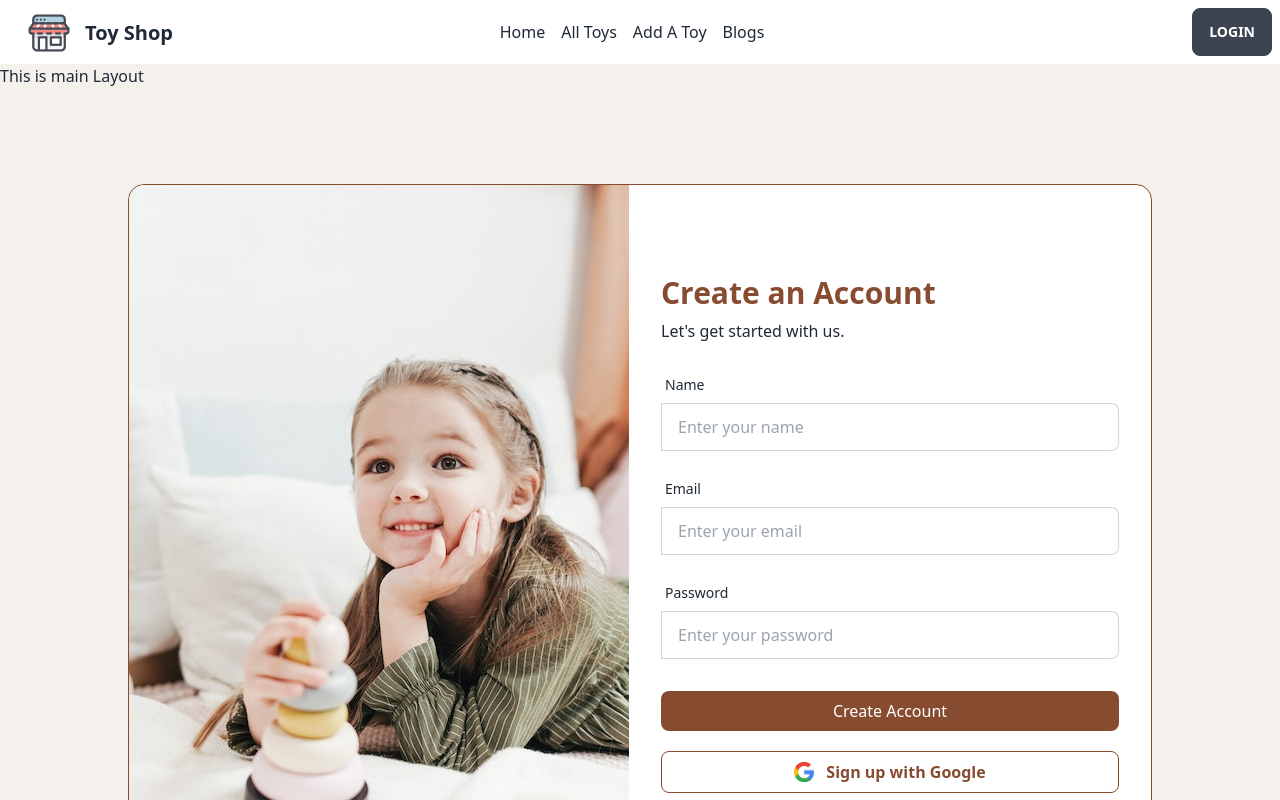
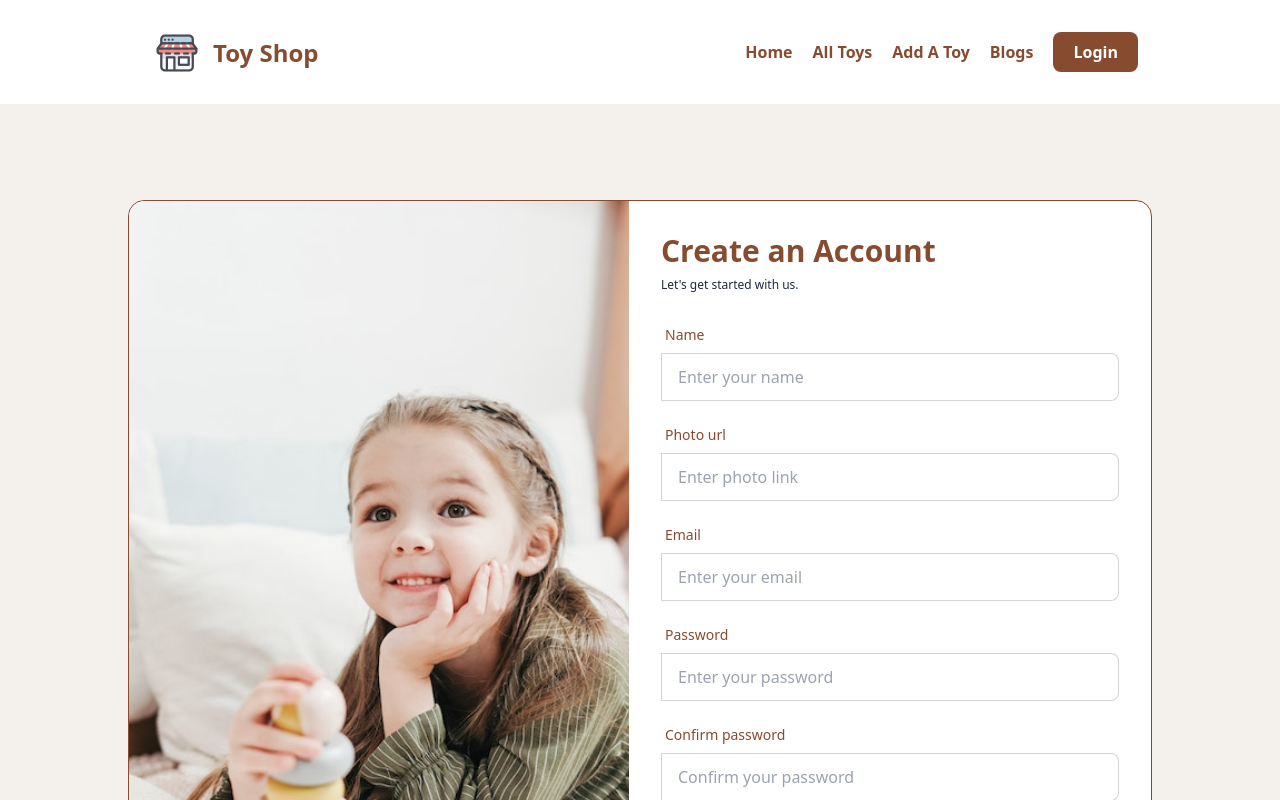
Before and after one commit to ijazhossain/toy-marketplace-client-asg-11-jazz, a React (Vite) app: page /registration in a window 1280 px wide. Shown: the top 800 px of the page. Built offline with nearby package versions, Linux system fonts and the light colour scheme; no server answers.

Commit message:
authentication implemented && navbar style changed

```diff
--- a/package.json
+++ b/package.json
@@ -17,6 +17,7 @@
     "react": "^18.2.0",
     "react-dom": "^18.2.0",
     "react-router-dom": "^6.11.2",
+    "react-toastify": "^9.1.3",
     "sort-by": "^1.2.0"
   },
   "devDependencies": {
--- a/src/Layouts/Main.jsx
+++ b/src/Layouts/Main.jsx
@@ -7,7 +7,6 @@ const Main = () => {
     return (
         <div className='bg-[#f4f1ec]'>
             <Header></Header>
-            <h1>This is main Layout</h1>
             <Outlet></Outlet>
             <Footer></Footer>
         </div>
--- /dev/null
+++ b/src/Providers/AuthProvider.jsx
@@ -0,0 +1,57 @@
+import { createContext, useEffect, useState } from "react";
+import { GoogleAuthProvider, createUserWithEmailAndPassword, getAuth, onAuthStateChanged, signInWithEmailAndPassword, signInWithPopup, signOut } from "firebase/auth";
+import app from "../firebase/firebase.config";
+
+export const AuthContext = createContext(null);
+const auth = getAuth(app);
+const provider = new GoogleAuthProvider();
+
+const AuthProvider = ({ children }) => {
+    const [user, setUser] = useState(null);
+    const [loading, setLoading] = useState(true);
+    const [reload, setReload] = useState(0)
+    const createUser = (email, password) => {
+        setLoading(true);
+        return createUserWithEmailAndPassword(auth, email, password);
+    }
+    const login = (email, password) => {
+        setLoading(true);
+        return signInWithEmailAndPassword(auth, email, password)
+    }
+    const logOut = () => {
+        setLoading(true);
+        return signOut(auth)
+    }
+    const googleSignIn = () => {
+        setLoading(true);
+        return signInWithPopup(auth, provider)
+    }
+    useEffect(() => {
+        const unsubscribe = onAuthStateChanged(auth, currentUser => {
+            console.log('on auth state user', currentUser);
+            setUser(currentUser)
+            setLoading(false)
+
+            return () => {
+                return unsubscribe();
+            }
+        })
+    }, [reload])
+    const authInfo = {
+        user,
+        loading,
+        createUser,
+        login,
+        logOut,
+        reload,
+        setReload,
+        googleSignIn
+    }
+    return (
+        <AuthContext.Provider value={authInfo}>
+            {children}
+        </AuthContext.Provider>
+    );
+};
+
+export default AuthProvider;
--- a/src/firebase/firebase.config.js
+++ b/src/firebase/firebase.config.js
@@ -2,7 +2,7 @@
 import { initializeApp } from "firebase/app";
 // TODO: Add SDKs for Firebase products that you want to use
 // https://firebase.google.com/docs/web/setup#available-libraries
-console.log(import.meta.env.VITE_APPID);
+// console.log(import.meta.env.VITE_APPID);
 // Your web app's Firebase configuration
 const firebaseConfig = {
     apiKey: import.meta.env.VITE_APIKEY,
--- a/src/index.css
+++ b/src/index.css
@@ -1,3 +1,7 @@
 @tailwind base;
 @tailwind components;
 @tailwind utilities;
+
+.label-text {
+    @apply text-[#874b30]
+}
--- a/src/main.jsx
+++ b/src/main.jsx
@@ -3,8 +3,11 @@ import ReactDOM from 'react-dom/client'
 import './index.css'
 import { RouterProvider } from 'react-router-dom'
 import router from './Routes/Routes.jsx'
+import AuthProvider from './Providers/AuthProvider'
 
 
 ReactDOM.createRoot(document.getElementById('root')).render(
-  <RouterProvider router={router}></RouterProvider>
+  <AuthProvider>
+    <RouterProvider router={router}></RouterProvider>
+  </AuthProvider>
 )
--- a/src/pages/Registration/Login.jsx
+++ b/src/pages/Registration/Login.jsx
@@ -1,16 +1,29 @@
 import { Link } from 'react-router-dom';
 import img from '../../assets/images/login.jpg'
 import SocialLogin from '../Shared/SocialLogin/SocialLogin';
+import { useContext, useState } from 'react';
+import { AuthContext } from '../../Providers/AuthProvider';
 /* ==========================
             Login
  ============================*/
 const Login = () => {
+    const { login } = useContext(AuthContext);
+    const [error, setError] = useState('')
     const handleLogin = (event) => {
         event.preventDefault();
         const form = event.target;
         const email = form.email.value;
         const password = form.password.value;
         console.log(email, password);
+        setError('')
+        login(email, password)
+            .then(result => {
+                const loggedUser = result.user;
+                console.log(loggedUser);
+            }).catch(error => {
+                console.log(error?.message);
+                setError(error?.message)
+            })
     }
     return (
         <>
@@ -18,7 +31,7 @@ const Login = () => {
                 <figure><img src={img} alt="Album" /></figure>
                 <div className="card-body my-auto ">
                     <h2 className="text-[#874b30] font-semibold  text-3xl  ">Welcome Back</h2>
-                    <p className='mb-4'>Please enter your details</p>
+                    <p className='mb-4 text-xs'>Please enter your details</p>
                     <form onSubmit={handleLogin}>
                         <div className="form-control mb-5">
                             <label className="label">
@@ -42,6 +55,7 @@ const Login = () => {
                     </form>
                     <SocialLogin>Log in with Google</SocialLogin>
                     <p className='mt-5'>Do not have an account? <Link to="/registration" className='text-[#874b30] font-semibold '>Sign up for free</Link></p>
+                    <p className='text-red-500 font-bold'>{error}</p>
 
                 </div>
 
--- a/src/pages/Registration/Registration.jsx
+++ b/src/pages/Registration/Registration.jsx
@@ -1,36 +1,92 @@
-import { Link } from 'react-router-dom';
+import { Link, useNavigate } from 'react-router-dom';
 import img from '../../assets/images/registration.jpg'
-
 import SocialLogin from '../Shared/SocialLogin/SocialLogin';
+import { useContext, useState } from 'react';
+import { AuthContext } from '../../Providers/AuthProvider';
+import { sendEmailVerification, updateProfile } from 'firebase/auth';
+import { ToastContainer, toast } from 'react-toastify';
+import 'react-toastify/dist/ReactToastify.css';
 /* =============================
         Registration
 ================================= */
 const Registration = () => {
+    const { createUser, setReload } = useContext(AuthContext);
+    const [error, setError] = useState('');
+    const navigate = useNavigate();
     const handleRegister = (event) => {
         event.preventDefault();
         const form = event.target;
         const name = form.name.value;
         const email = form.email.value;
         const password = form.password.value;
-        console.log(name, email, password);
+        const confirmPassword = form.confirmPassword.value;
+        const photoUrl = form.photoUrl.value;
+        console.log(name, email, password, photoUrl, confirmPassword);
+        setError('')
+        if (!email || !password) {
+            return;
+        }
+        if (password !== confirmPassword) {
+            setError(`Passwords didn't match!`)
+            return;
+        }
+        if (password.length === 0) {
+            return;
+        }
+        if (password.length < 6) {
+            setError(`Password must be 6 characters or more!`)
+            return;
+        }
+        createUser(email, password)
+            .then(result => {
+                const registeredUser = result.user;
+                console.log(registeredUser);
+                sendEmailVerification(registeredUser)
+                    .then(() => {
+                        toast('Email verification sent to ' + email)
+                    }).catch(error => {
+                        console.log(error);
+                        setError(error?.message)
+                    })
+                updateProfile(registeredUser, {
+                    displayName: name,
+                    photoURL: photoUrl
+                }).then(() => {
+                    setReload(Date.now())
+                }).catch(error => {
+                    console.log(error?.message);
+                    setError(error?.message)
+                })
+                navigate('/')
+            }).catch(error => {
+                console.log(error);
+                setError(error?.message)
+            })
     }
     return (
         <div className="card lg:card-side w-[80%] mx-auto border border-[#874b30] bg-white my-24">
-            <figure><img src={img} alt="Album" /></figure>
+            <figure><img className='h-full' src={img} alt="Album" /></figure>
             <div className="card-body my-auto ">
                 <h2 className="text-[#874b30] font-semibold  text-3xl  ">Create an Account</h2>
-                <p className='mb-4'>Let's get started with us.</p>
+                <p className='mb-4 text-xs'>Let's get started with us.</p>
                 <form onSubmit={handleRegister}>
-                    <div className="form-control mb-5">
+                    <div className="form-control mb-4">
                         <label className="label">
                             <span className="label-text">Name</span>
                         </label>
                         <label className="input-group">
-
                             <input type="text" name='name' placeholder="Enter your name" className="input input-bordered w-full" required />
                         </label>
                     </div>
-                    <div className="form-control mb-5">
+                    <div className="form-control mb-4">
+                        <label className="label">
+                            <span className="label-text">Photo url</span>
+                        </label>
+                        <label className="input-group">
+                            <input type="text" name='photoUrl' placeholder="Enter photo link" className="input input-bordered w-full" required />
+                        </label>
+                    </div>
+                    <div className="form-control mb-4">
                         <label className="label">
                             <span className="label-text">Email</span>
                         </label>
@@ -39,7 +95,7 @@ const Registration = () => {
                             <input type="email" name='email' placeholder="Enter your email" className="input input-bordered w-full" required />
                         </label>
                     </div>
-                    <div className="form-control">
+                    <div className="form-control mb-4">
                         <label className="label">
                             <span className="label-text">Password</span>
                         </label>
@@ -48,12 +104,23 @@ const Registration = () => {
                             <input type="password" name='password' placeholder="Enter your password" className="input input-bordered w-full" />
                         </label>
                     </div>
+                    <div className="form-control">
+                        <label className="label">
+                            <span className="label-text">Confirm password</span>
+                        </label>
+                        <label className="input-group">
+
+                            <input type="password" name='confirmPassword' placeholder="Confirm your password" className="input input-bordered w-full" />
+                        </label>
+                    </div>
                     <input className='w-full bg-[#874b30] mt-8 py-2 text-white rounded-lg' type="submit" value="Create Account" />
                 </form>
                 <SocialLogin>Sign up with Google</SocialLogin>
                 <p className='mt-5'>Already have an account? <Link to="/login" className='text-[#874b30] font-semibold '>Login</Link></p>
+                <p className='text-red-500 font-bold'>{error}</p>
 
             </div>
+            <ToastContainer></ToastContainer>
         </div>
     );
 };
--- a/src/pages/Shared/Header.jsx
+++ b/src/pages/Shared/Header.jsx
@@ -1,20 +1,37 @@
-import React from 'react';
+import React, { useContext } from 'react';
 import { Link } from 'react-router-dom';
 import logo from '../../assets/images/logo.png'
+import { AuthContext } from '../../Providers/AuthProvider';
 
 const Header = () => {
-    const user = { name: "uu" }
+    const { user, logOut } = useContext(AuthContext)
+    const handleLogOut = () => {
+        logOut()
+            .then(() => {
+                // sign out successful
+            })
+            .catch((error) => {
+                console.log(error);
+            })
+    }
     const navItems = <>
-        <Link className='mr-4' to="/">Home</Link>
-        <Link className='mr-4' to="/allToys">All Toys</Link>
-        <Link className='mr-4' to="/addToy">Add A Toy </Link>
-        <Link className='mr-4' to="/blogs">Blogs</Link>
+        <Link className='ml-5 font-semibold' to="/">Home</Link>
+        <Link className='ml-5 font-semibold' to="/allToys">All Toys</Link>
+        <Link className='ml-5 font-semibold' to="/addToy">Add A Toy </Link>
+        <Link className='ml-5 font-semibold' to="/blogs">Blogs</Link>
+        <span className="tooltip" data-tip={user?.displayName}>{user && <img width="60px" height="60px" className='rounded-full ml-5 border-2 border-[#874b30]' src={user?.photoURL} />}</span>
+        {
+            user
+                ?
+                <button onClick={handleLogOut} className='ml-5 font-semibold  bg-[#874b30] text-white rounded-lg h-[40px] px-5 '>Logout</button>
+                :
+                <Link to="/login"><button className='ml-5 font-semibold  bg-[#874b30] text-white rounded-lg h-[40px] px-5 '>Login</button></Link>}
 
     </>
     return (
-        <div className='container'>
-            <div className="navbar bg-base-100">
-                <div className="navbar-start">
+        <div className='bg-white py-5 text-[#874b30]'>
+            <div className="navbar w-[80%]   mx-auto">
+                <div className="">
                     <div className="dropdown">
                         <label tabIndex={0} className="btn btn-ghost lg:hidden">
                             <svg xmlns="http://www.w3.org/2000/svg" className="h-5 w-5" fill="none" viewBox="0 0 24 24" stroke="currentColor"><path strokeLinecap="round" strokeLinejoin="round" strokeWidth="2" d="M4 6h16M4 12h8m-8 6h16" /></svg>
@@ -26,20 +43,15 @@ const Header = () => {
                     </div>
                     <a className="btn btn-ghost normal-case text-xl">
                         <img src={logo} alt="" />
-                        <span className='ml-3'>Toy Shop</span></a>
+                        <span className='ml-3 font-bold text-2xl'>Toy Shop</span></a>
                 </div>
-                <div className="navbar-center hidden lg:flex">
-                    <ul className="menu menu-horizontal px-1">
+                <div className="navbar-center hidden lg:flex justify-end w-[80%]">
+                    <ul className="menu menu-horizontal px-1 flex items-center">
 
                         {navItems}
                     </ul>
                 </div>
-                {!user ? <div className="navbar-end">
-                    <a className="btn">Logout</a>
-                </div> :
-                    <Link to="/login" className="navbar-end"><div className='btn'>
-                        LogIn
-                    </div></Link>}
+
             </div>
         </div>
     );
--- a/src/pages/Shared/SocialLogin/SocialLogin.jsx
+++ b/src/pages/Shared/SocialLogin/SocialLogin.jsx
@@ -1,12 +1,30 @@
+import { useContext, useState } from 'react';
 import googleImg from '../../../assets/images/google.png'
+import { AuthContext } from '../../../Providers/AuthProvider';
 
 const SocialLogin = ({ children }) => {
     // console.log(children);
+    const { googleSignIn, setReload } = useContext(AuthContext);
+    const [error, setError] = useState('')
+    const handleGoogleSignIn = () => {
+        googleSignIn()
+            .then(result => {
+                setReload(Date.now())
+                console.log(result);
+            }).catch(error => {
+                console.log(error.message);
+                setError(error.message)
+            })
+    }
     return (
-        <button className='border border-[#874b30] text-[#874b30] w-full mt-3 py-2 font-semibold rounded-lg flex items-center justify-center'>
-            <img className='mr-3' width="20px" src={googleImg} alt="google img" />
-            <span>{children}</span>
-        </button>
+        <>
+            <button onClick={handleGoogleSignIn} className='border border-[#874b30] text-[#874b30] w-full mt-3 py-2 font-semibold rounded-lg flex items-center justify-center'>
+                <img className='mr-3' width="20px" src={googleImg} alt="google img" />
+                <span>{children}</span>
+            </button>
+            <p className='text-red-500 font-bold'>{error}</p>
+
+        </>
     );
 };
 
```
Also changed, not shown: 1 other file (tests, documents, lock files or other folders).
